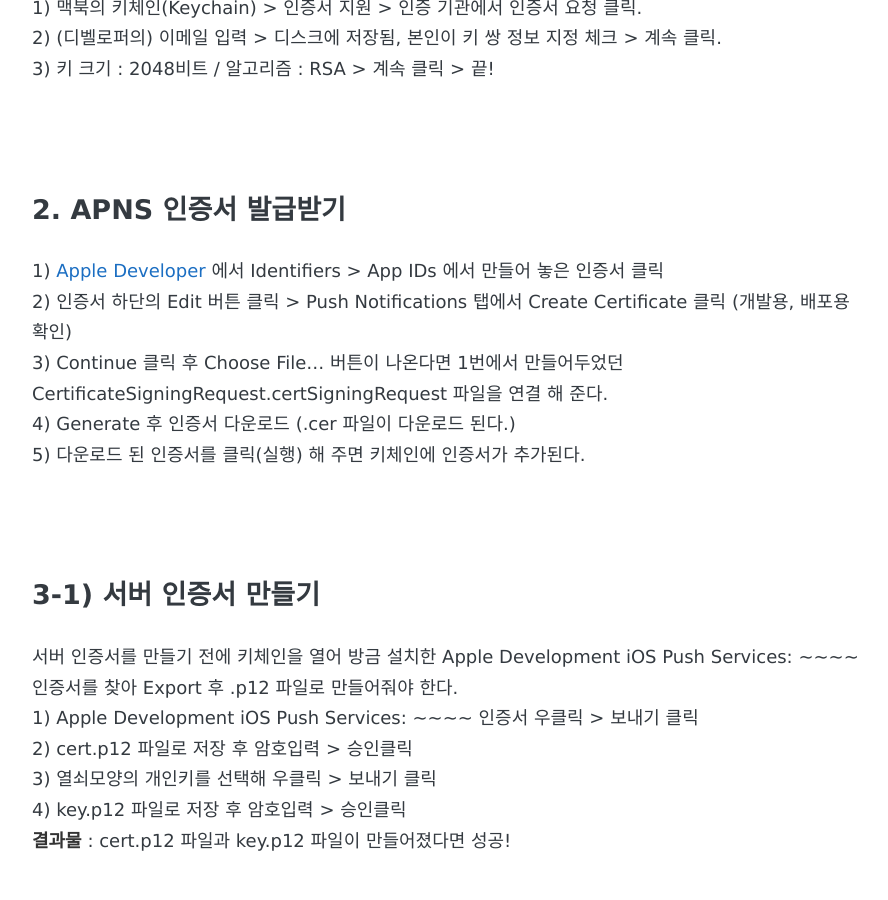
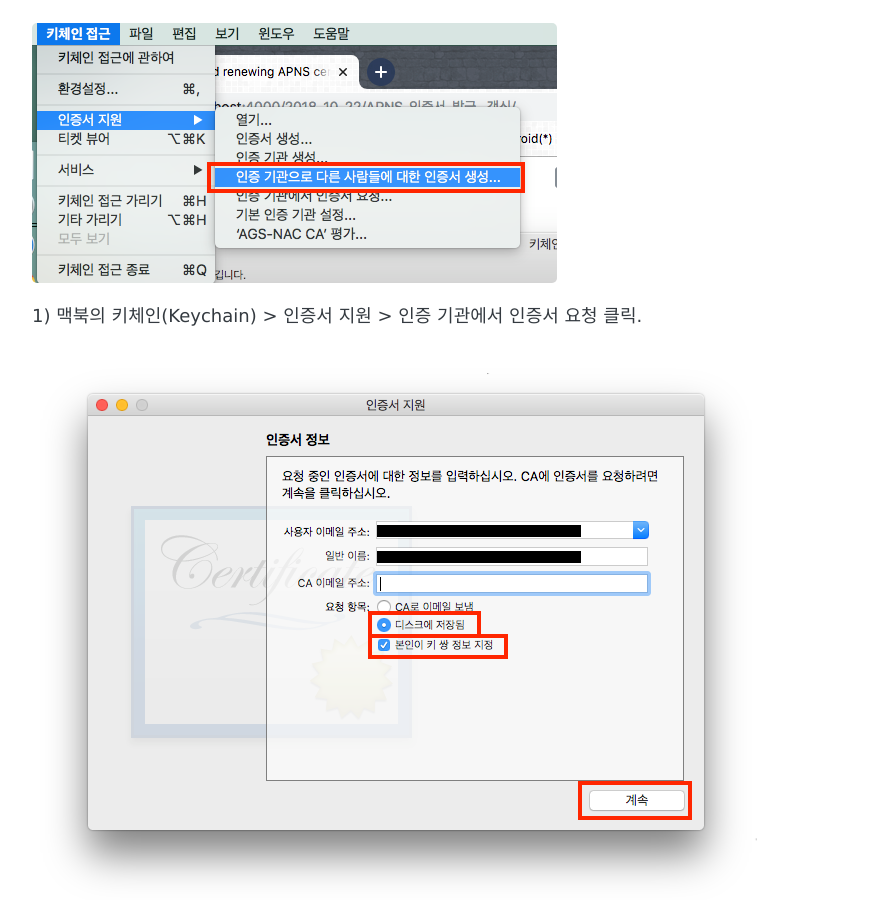
Before and after one commit to CaptainWonJong/CaptainWonJong.github.io, a Jekyll site: the page built from _posts/2018-10-22-APNS 인증서 발급, 갱신.md, in a window 1280 px wide and 900 px high, scrolled down 738 px. Shown: the whole window, without its empty margins (194-1082 px from the left). Built offline with Jekyll 4.4.1, drawn with Linux system fonts in a browser that asks for light colours; some web fonts are replaced; comment, search, counter and statistics services are not loaded; some of the changed text lies outside the part shown.

Commit message:
modify renewing APNS

```diff
--- a/_posts/2018-10-22-APNS 인증서 발급, 갱신.md
+++ b/_posts/2018-10-22-APNS 인증서 발급, 갱신.md
@@ -19,16 +19,31 @@
 <br><br>
 ### 1. APNS 인증서 발급을 위한 대인 인증서 만들기
 가장 먼저 CertificateSigningRequest.certSigningRequest 인증서를 만들어야 한다.
+<br>
+![APNS_1_1.png](https://captainwonjong.github.io/images/181022_RenewingApns/1/APNS_1_1.png)
 1) 맥북의 키체인(Keychain) > 인증서 지원 > 인증 기관에서 인증서 요청 클릭.
+<br>
+![APNS_1_2.png](https://captainwonjong.github.io/images/181022_RenewingApns/1/APNS_1_2.png)
 2) (디벨로퍼의) 이메일 입력 > 디스크에 저장됨, 본인이 키 쌍 정보 지정 체크 > 계속 클릭.
+<br>
+![APNS_1_3.png](https://captainwonjong.github.io/images/181022_RenewingApns/1/APNS_1_3.png)
 3) 키 크기 : 2048비트 / 알고리즘 : RSA > 계속 클릭 > 끝!
 
 
 <br><br>
 ### 2. APNS 인증서 발급받기
-1) [Apple Developer](https://developer.apple.com/account/ios/certificate/development) 에서 Identifiers > App IDs 에서 만들어 놓은 인증서 클릭
+<br>
+![APNS_2_1.png](https://captainwonjong.github.io/images/181022_RenewingApns/2/APNS_2_1.png)
+![APNS_2_2.png](https://captainwonjong.github.io/images/181022_RenewingApns/2/APNS_2_2.png)
+1) [Apple Developer](https://developer.a릭ple.com/account/ios/certificate/development) 에서 Identifiers > App IDs 에서 만들어 놓은 인증서 클릭 -> Edit 클릭
+<br>
+![APNS_2_3.png](https://captainwonjong.github.io/images/181022_RenewingApns/2/APNS_2_3.png)
 2) 인증서 하단의 Edit 버튼 클릭 > Push Notifications 탭에서 Create Certificate 클릭 (개발용, 배포용 확인)
+<br>
+![APNS_2_4.png](https://captainwonjong.github.io/images/181022_RenewingApns/2/APNS_2_4.png)
 3) Continue 클릭 후 Choose File... 버튼이 나온다면 1번에서 만들어두었던 CertificateSigningRequest.certSigningRequest 파일을 연결 해 준다.
+<br>
+![APNS_2_5.png](https://captainwonjong.github.io/images/181022_RenewingApns/2/APNS_2_5.png)
 4) Generate 후 인증서 다운로드 (.cer 파일이 다운로드 된다.)
 5) 다운로드 된 인증서를 클릭(실행) 해 주면 키체인에 인증서가 추가된다.
 
@@ -36,8 +51,12 @@
 <br><br>
 ### 3-1) 서버 인증서 만들기
 서버 인증서를 만들기 전에 키체인을 열어 방금 설치한 Apple Development iOS Push Services: ~~~~ 인증서를 찾아 Export 후 .p12 파일로 만들어줘야 한다.
+<br>
+![APNS_3_1.png](https://captainwonjong.github.io/images/181022_RenewingApns/3/APNS_3_1.png)
 1) Apple Development iOS Push Services: ~~~~ 인증서 우클릭 > 보내기 클릭
 2) cert.p12 파일로 저장 후 암호입력 > 승인클릭
+<br>
+![APNS_3_2.png](https://captainwonjong.github.io/images/181022_RenewingApns/3/APNS_3_2.png)
 3) 열쇠모양의 개인키를 선택해 우클릭 > 보내기 클릭
 4) key.p12 파일로 저장 후 암호입력 > 승인클릭
 **결과물** : cert.p12 파일과 key.p12 파일이 만들어졌다면 성공!
@@ -78,6 +97,8 @@
 - key.pem
 - key.unencrypted.pem
 - **apns.pem**
+<br>
+![APNS_4_1.png](https://captainwonjong.github.io/images/181022_RenewingApns/4/APNS_4_1.png)
 
 <br><br>
 참고사이트 :
```
Also changed, not shown: images/181022_RenewingApns/3/APNS_3_1.png, 1 other file.
